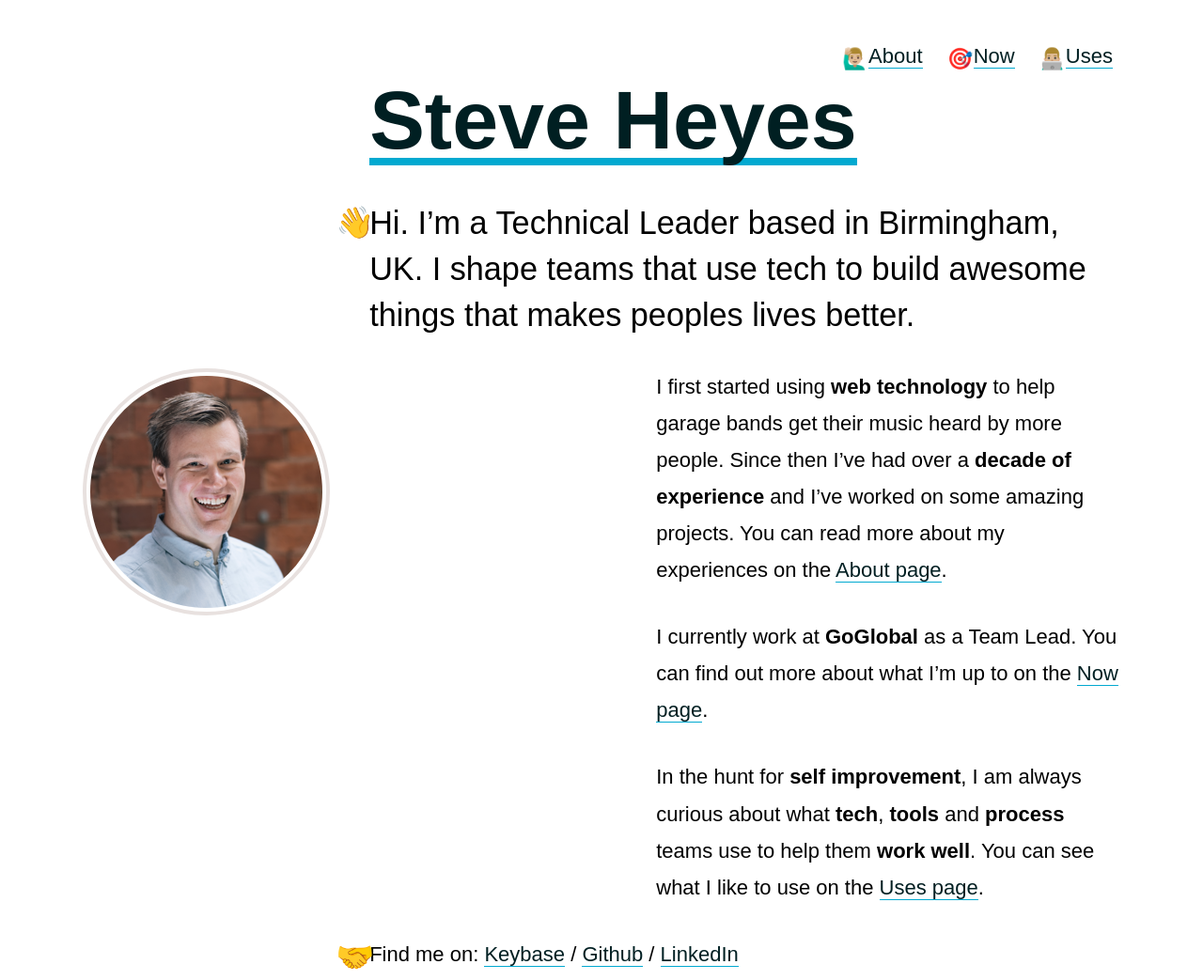
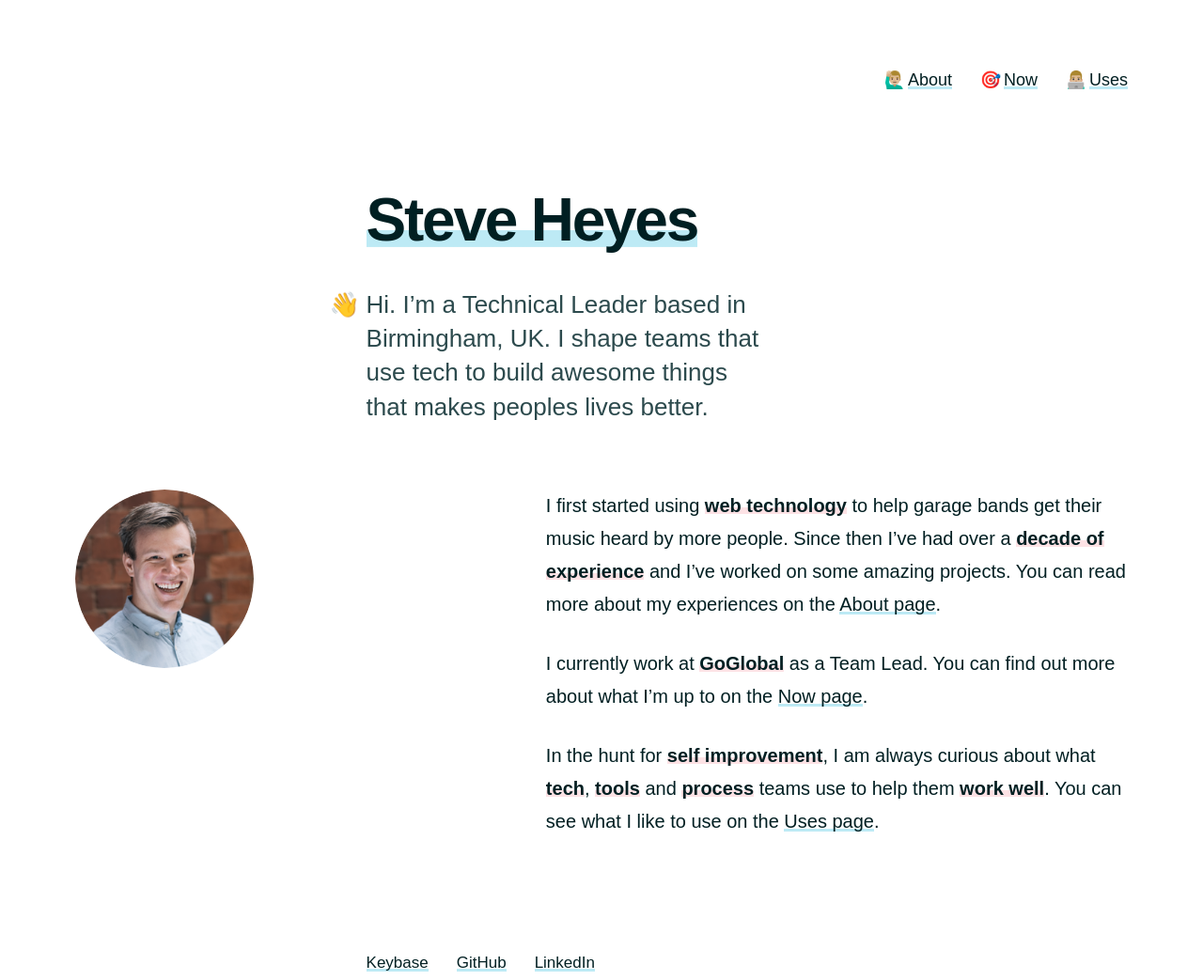
Before and after one commit to mrsteveheyes/mrsteveheyes.github.io, an Astro site: page / in a window 1280 px wide. Shown: the whole page at 94% size. Built offline with nearby package versions, Linux system fonts and the light colour scheme; Astro itself is replaced by a stand-in of ours; a web font is replaced by a local one.

Commit message:
feat: refresh site design with highlighter style
Keep the font and golden-ratio grid, but sharpen the look: a larger
name with a highlighter stroke, a quieter intro line, links that fill
with a highlight on hover, pink highlights on bold text, bold body
headings and blue list markers. Nav links keep their emoji, the
current page is marked, and the footer is now a plain list of links.

Co-Authored-By: Claude Opus 5.5 <noreply@anthropic.com>

```diff
--- a/public/assets/css/1.settings.css
+++ b/public/assets/css/1.settings.css
@@ -5,4 +5,11 @@
   --primary: #02a9d0;
   --secondary: #e05e6b;
   --tertiary: #50b8a1;
+
+  /* Highlighter tints of primary and secondary. */
+  --highlight: #bdeaf5;
+  --highlight-soft: #fde2e5;
+
+  --ink-soft: #2c4a4d;
+  --ink-muted: #4b6366;
 }
--- a/public/assets/css/3.elements.css
+++ b/public/assets/css/3.elements.css
@@ -37,17 +37,30 @@ p,
 pre,
 table,
 ul {
-  margin-bottom: 32px;
+  margin-bottom: 1.4rem;
 }
+
 dd,
 ol,
 ul {
-  margin-left: 32px;
+  margin-left: 1.25rem;
+}
+
+ul {
+  list-style: disc;
+}
+
+ol {
+  list-style: decimal;
+}
+
+li::marker {
+  color: var(--primary);
 }
 
 html {
   font-size: 0.875em;
-  line-height: 1.77778;
+  line-height: 1.75;
   overflow-y: scroll;
   min-height: 100%;
   box-sizing: border-box;
@@ -61,91 +74,77 @@ html {
 
 body {
   font-family: "Atkinson Hyperlegible", sans-serif;
-  padding-top: 40px;
+  color: var(--black);
+  background: var(--white);
+  padding: 3.5rem 0 5rem;
+}
+
+::selection {
+  background: var(--highlight);
+}
+
+h1,
+h2,
+h3,
+h4,
+h5,
+h6 {
+  font-weight: 700;
+  letter-spacing: -0.01em;
 }
 
 h1 {
-  font-size: 28px;
-  font-size: 1.55556rem;
-  line-height: 1.42857;
+  font-size: 1.6rem;
+  line-height: 1.3;
 }
 
 h2 {
-  font-size: 24px;
-  font-size: 1.33333rem;
-  line-height: 1.33333;
+  font-size: 1.35rem;
+  line-height: 1.3;
+  margin-top: 2.8rem;
+  margin-bottom: 1rem;
 }
 
 h3 {
-  font-size: 20px;
-  font-size: 1.11111rem;
-  line-height: 1.6;
+  font-size: 1.1rem;
+  line-height: 1.5;
+  margin-top: 2rem;
+  margin-bottom: 0.25rem;
+}
+
+h4,
+h5,
+h6 {
+  font-size: 1rem;
+  line-height: 1.75;
+  margin-top: 1.4rem;
   margin-bottom: 0;
 }
 
-h4 {
-  font-size: 18px;
-  font-size: 1rem;
-  line-height: 1.77778;
-  margin-bottom: 0;
-}
-
-h5 {
-  font-size: 16px;
-  font-size: 0.88889rem;
-  line-height: 1.5;
-  margin-bottom: 0;
-}
-
-h6 {
-  font-size: 14px;
-  font-size: 0.77778rem;
-  line-height: 1.71429;
+small {
+  color: var(--ink-muted);
 }
 
 a {
   color: var(--black);
   text-decoration: none;
-  background-image: linear-gradient(var(--primary), var(--primary));
-  background-size: 1px 1px;
-  background-repeat: repeat-x;
-  background-position: 0% 100%;
-  padding-bottom: 1px;
-  transition-property: background-size;
-  transition-duration: 0.175s;
-  transition-timing-function: ease;
+  background: linear-gradient(var(--highlight), var(--highlight)) 0 100% / 100% 3px no-repeat;
+  transition: background-size 0.18s ease;
 
   &:hover {
-    background-size: 2px 0.45em;
+    background-size: 100% 100%;
+  }
+
+  &:focus-visible {
+    outline: 2px solid var(--primary);
+    outline-offset: 3px;
   }
 }
 
-a.u-huge {
-  background-size: 1px 8px;
-  display: inline-block;
-  background-position: 0% 95%;
-}
-
-a.u-huge:hover {
-  background-size: 1px 32px;
-}
-
-.o-section {
-  clear: both;
-}
-
-.o-section:after {
-  content: "" !important;
-  display: block !important;
-  clear: both !important;
-}
-
-.u-huge {
-  font-weight: 700;
-  font-size: 72px !important;
-  font-size: 4rem !important;
-  line-height: 1.11111 !important;
-  padding-bottom: 4px;
+@media (prefers-reduced-motion: reduce) {
+  a {
+    transition: none;
+  }
 }
 
 @media (min-width: 641px) {
@@ -156,22 +155,6 @@ a.u-huge:hover {
 
 @media (min-width: 990px) {
   html {
-    font-size: 1.375em;
+    font-size: 1.25em;
   }
 }
-
-@media only screen and (min-width: 1100px) {
-  .o-typography {
-    h3,
-    h4,
-    h5,
-    h6,
-    p,
-    ol,
-    ul,
-    blockquote {
-      width: 80.90170011%;
-      margin-left: 19.0982999%;
-    }
-  }
-}
--- a/public/assets/css/4.objects.css
+++ b/public/assets/css/4.objects.css
@@ -1,29 +1,39 @@
 .list-inline {
+  display: flex;
+  justify-content: flex-end;
+  flex-wrap: wrap;
+  gap: 0.5rem 2rem;
   margin: 0;
   list-style: none;
-  text-align: right;
 }
 
-.list_inline__item {
-  padding: 0 8px 0 40px;
-  display: inline-block;
+.list-inline--start {
+  justify-content: flex-start;
+  gap: 0.5rem 1.5rem;
 }
 
-.section {
-  clear: both;
-}
+.o-typography {
+  max-width: 34em;
 
-.section:after {
-  content: "" !important;
-  display: block !important;
-  clear: both !important;
+  > :first-child {
+    margin-top: 0;
+  }
+
+  strong {
+    background: linear-gradient(transparent 58%, var(--highlight-soft) 58%, var(--highlight-soft) 92%, transparent 92%);
+  }
+
+  /* Links already carry a highlight; don't stack a second one on bold link text. */
+  a strong {
+    background: none;
+  }
 }
 
 .grid {
   display: grid;
 
-  padding-right: 4rem;
-  padding-left: 4rem;
+  padding-right: 1.5rem;
+  padding-left: 1.5rem;
   margin-right: auto;
   margin-left: auto;
   max-width: 70rem;
@@ -60,6 +70,8 @@
 
 @media (min-width: 641px) {
   .grid {
+    padding-right: 4rem;
+    padding-left: 4rem;
     grid-template-columns: [first] 30.9016993% [second] 19.0983002% [third] 50.00000049%;
     grid-template-rows: auto;
     grid-template-areas:
--- a/public/assets/css/5.components.css
+++ b/public/assets/css/5.components.css
@@ -1,15 +1,42 @@
-a.u-huge {
-  background-size: 1px 8px;
-  background-repeat: repeat-x;
-  display: inline-block;
-  background-position: 0% 95%;
+.grid__nav {
+  font-size: 0.9rem;
+
+  /* Room for each link's emoji, which hangs to its left. */
+  .list-inline {
+    gap: 0.5rem 2.75rem;
+  }
+
+  a[aria-current="page"] {
+    background-size: 100% 100%;
+  }
 }
 
-.u-huge {
+.c-name {
+  margin-top: 5rem;
+  margin-bottom: 0;
+  font-size: clamp(2.6rem, 5vw, 4rem);
   font-weight: 700;
-  padding-bottom: 4px;
-  font-size: 4rem !important;
-  line-height: 1.11111 !important;
+  line-height: 1;
+  letter-spacing: -0.035em;
+
+  a {
+    background-position: 0 88%;
+    background-size: 100% 0.28em;
+
+    &:hover {
+      background-size: 100% 100%;
+    }
+  }
+}
+
+.c-intro {
+  margin: 2rem 0 3.5rem;
+  max-width: 30ch;
+  font-size: clamp(1.3rem, 2vw, 1.6rem);
+  font-weight: 400;
+  line-height: 1.4;
+  letter-spacing: 0;
+  color: var(--ink-soft);
 }
 
 .u-emoji {
@@ -17,15 +44,31 @@ a.u-huge {
 }
 
 .u-emoji::before {
-  font-size: 1.5rem;
   position: absolute;
-  left: -36px;
+  left: -1.6em;
+  font-size: 1.1em;
+}
+
+/* Same size and line-height as the text, so it sits on the first line's baseline. */
+.c-intro.u-emoji::before {
+  top: 0;
+  left: -1.5em;
+  font-size: 1em;
 }
 
 .u-emoji--small::before {
-  font-size: 1rem;
-  left: -28px;
-  top: -4px;
+  left: -1.4em;
+  font-size: 1em;
+}
+
+/* No gutter on small screens, so put the emoji in line instead. */
+@media (max-width: 640px) {
+  .u-emoji:not(.u-emoji--small)::before,
+  .c-intro.u-emoji::before {
+    position: static;
+    margin-right: 0.3em;
+    font-size: 1em;
+  }
 }
 
 .u-emoji--wave::before {
@@ -34,7 +77,6 @@ a.u-huge {
 
 .u-emoji--handshake::before {
   content: "🤝";
-  top: -6px;
 }
 
 .u-emoji--man::before {
@@ -58,21 +100,22 @@ a.u-huge {
 }
 
 .avatar {
-  padding: 4px;
-  border: 4px solid #e8e1df;
-  border-radius: 300px;
-  max-width: 263px;
-  margin-right: 64px;
-  margin-bottom: 2em;
+  width: 64%;
+  max-width: 190px;
+  aspect-ratio: 1;
+  border-radius: 50%;
+  overflow: hidden;
+  margin-bottom: 2rem;
 
   img {
     display: block;
     width: 100%;
+    height: 100%;
+    object-fit: cover;
   }
 }
 
-@media (min-width: 990px) {
-  .avatar {
-    margin-right: 0;
-  }
+.grid__footer {
+  margin-top: 4.5rem;
+  font-size: 0.85rem;
 }
--- a/src/layouts/Base.astro
+++ b/src/layouts/Base.astro
@@ -1,7 +1,14 @@
 ---
 // Markdown pages pass their frontmatter; other layouts pass props directly.
 const { heading, emoji } = Astro.props.frontmatter ?? Astro.props;
-const headingClass = emoji ? `u-heading-h2 u-emoji u-emoji--${emoji}` : 'u-heading-h2';
+const headingClass = emoji ? `c-intro u-emoji u-emoji--${emoji}` : 'c-intro';
+
+const navItems = [
+  { href: '/about/', label: 'About', emoji: 'man' },
+  { href: '/now/', label: 'Now', emoji: 'dart' },
+  { href: '/uses/', label: 'Uses', emoji: 'laptop' },
+];
+const currentPath = Astro.url.pathname;
 ---
 <html lang="en">
 
@@ -24,32 +31,20 @@ const headingClass = emoji ? `u-heading-h2 u-emoji u-emoji--${emoji}` : 'u-headi
 
 <body>
   <section class="grid">
-    <div class="grid__nav">
+    <nav class="grid__nav">
       <ul class="list-inline">
-        <li class="list_inline__item">
-          <a class="u-emoji u-emoji--small u-emoji--man" href="/about/">
-            About
-          </a>
-        </li>
-        <li class="list_inline__item">
-          <a class="u-emoji u-emoji--small u-emoji--dart" href="/now/">
-            Now
-          </a>
-        </li>
-        <li class="list_inline__item">
-          <a class="u-emoji u-emoji--small u-emoji--laptop" href="/uses/">
-            Uses
-          </a>
-        </li>
+        {navItems.map(({ href, label, emoji }) => (
+          <li class="list-inline__item">
+            <a class={`u-emoji u-emoji--small u-emoji--${emoji}`} href={href} aria-current={currentPath === href ? 'page' : undefined}>{label}</a>
+          </li>
+        ))}
       </ul>
-    </div>
+    </nav>
 
     <div class="grid__title">
       <header>
-        <p>
-          <a href="/" class="u-huge">
-            Steve Heyes
-          </a>
+        <p class="c-name">
+          <a href="/">Steve Heyes</a>
         </p>
 
         <h1 class={headingClass}>{heading}</h1>
@@ -67,10 +62,12 @@ const headingClass = emoji ? `u-heading-h2 u-emoji u-emoji--${emoji}` : 'u-headi
     </div>
 
     <div class="grid__footer">
-      <footer class="u-emoji u-emoji--handshake">
-        Find me on: <a href="https://keybase.io/mrsteveheyes">Keybase</a> /
-        <a href="https://github.com/mrsteveheyes">Github</a> /
-        <a href="https://www.linkedin.com/in/steveheyes/">LinkedIn</a>
+      <footer>
+        <ul class="list-inline list-inline--start">
+          <li class="list-inline__item"><a href="https://keybase.io/mrsteveheyes">Keybase</a></li>
+          <li class="list-inline__item"><a href="https://github.com/mrsteveheyes">GitHub</a></li>
+          <li class="list-inline__item"><a href="https://www.linkedin.com/in/steveheyes/">LinkedIn</a></li>
+        </ul>
       </footer>
     </div>
   </section>
```
